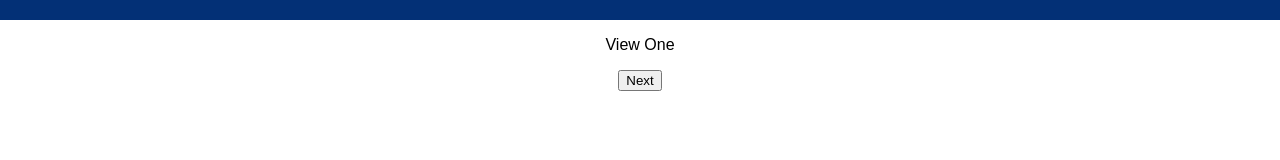
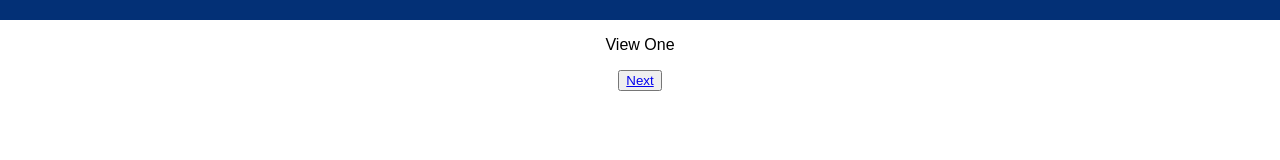
Before and after one commit to JacobTovsen/weekend-7-challenge, a React (Create React App) app: page / in a window 1280 px wide. Shown: the part 125-285 px from the top of the page. Built offline with nearby package versions, Linux system fonts and the light colour scheme.

Commit message:
linked all views

```diff
--- a/src/components/ViewFive/ViewFive.js
+++ b/src/components/ViewFive/ViewFive.js
@@ -1,5 +1,7 @@
 import React, { Component } from 'react';
 import { connect } from 'react-redux';
+import {Link} from 'react-router-dom';
+
 
 const mapReduxStateToProps = (reduxStore) => ({
     reduxStore
@@ -10,7 +12,12 @@ class ViewFive extends Component {
     return (
       <div>
         <p>View Five</p>
-        <button>Leave New Feedback</button>
+        <div>
+            <p>onclick, post to DB, clear reduxStore, route to '/'</p>
+            <button><Link to='/'>Next</Link></button>
+            {/* <Button className={classes.nextButton}onClick={this.submitCustomerInfo}><Link to='/2'>Next</Link></Button> */}
+
+        </div>
       </div>
     );
   }
--- a/src/components/ViewFour/ViewFour.js
+++ b/src/components/ViewFour/ViewFour.js
@@ -1,5 +1,7 @@
 import React, { Component } from 'react';
 import { connect } from 'react-redux';
+import {Link} from 'react-router-dom';
+
 
 const mapReduxStateToProps = (reduxStore) => ({
     reduxStore
@@ -10,7 +12,10 @@ class ViewFour extends Component {
     return (
       <div>
         <p>View Four</p>
-        <button>Submit</button>
+        <div>
+          <button><Link to='/5'>Next</Link></button>
+          {/* <Button className={classes.nextButton}onClick={this.submitCustomerInfo}><Link to='/2'>Next</Link></Button> */}
+        </div>
       </div>
     );
   }
--- a/src/components/ViewOne/ViewOne.js
+++ b/src/components/ViewOne/ViewOne.js
@@ -1,5 +1,7 @@
 import React, { Component } from 'react';
 import { connect } from 'react-redux';
+import {Link} from 'react-router-dom';
+
 
 const mapReduxStateToProps = (reduxStore) => ({
     reduxStore
@@ -10,7 +12,11 @@ class ViewOne extends Component {
     return (
       <div>
         <p>View One</p>
-        <button>Next</button>
+        <div>
+          <button><Link to='/2'>Next</Link></button>
+          {/* <Button className={classes.nextButton}onClick={this.submitCustomerInfo}><Link to='/2'>Next</Link></Button> */}
+
+        </div>
       </div>
     );
   }
--- a/src/components/ViewThree/ViewThree.js
+++ b/src/components/ViewThree/ViewThree.js
@@ -1,5 +1,7 @@
 import React, { Component } from 'react';
 import { connect } from 'react-redux';
+import {Link} from 'react-router-dom';
+
 
 const mapReduxStateToProps = (reduxStore) => ({
     reduxStore
@@ -10,7 +12,10 @@ class ViewThree extends Component {
     return (
       <div>
         <p>View Three</p>
-        <button>Next</button>
+        <div>
+          <button><Link to='/4'>Next</Link></button>
+          {/* <Button className={classes.nextButton}onClick={this.submitCustomerInfo}><Link to='/2'>Next</Link></Button> */}
+        </div>
       </div>
     );
   }
--- a/src/components/ViewTwo/ViewTwo.js
+++ b/src/components/ViewTwo/ViewTwo.js
@@ -1,5 +1,7 @@
 import React, { Component } from 'react';
 import { connect } from 'react-redux';
+import {Link} from 'react-router-dom';
+
 
 const mapReduxStateToProps = (reduxStore) => ({
     reduxStore
@@ -10,7 +12,10 @@ class ViewTwo extends Component {
     return (
       <div>
         <p>View Two</p>
-        <button>Next</button>
+        <div>
+          <button><Link to='/3'>Next</Link></button>
+          {/* <Button className={classes.nextButton}onClick={this.submitCustomerInfo}><Link to='/2'>Next</Link></Button> */}
+        </div>
       </div>
     );
   }
```
Also changed, not shown: 1 other file (tests, documents, lock files or other folders).
